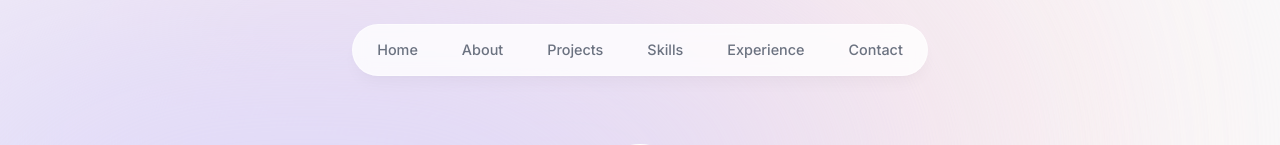
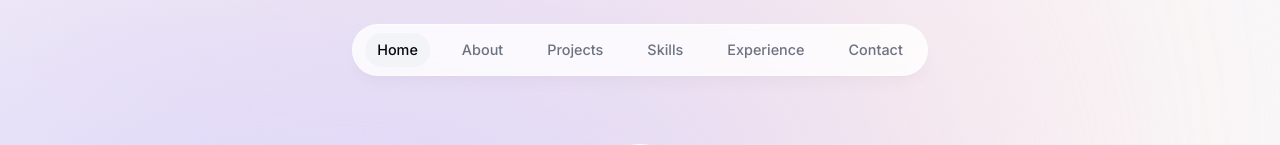
Before and after one commit to nboraxxd/portfolio, a Next.js app: page / in a window 1280 px wide. Shown: the top 145 px of the page. Built offline with nearby package versions, Linux system fonts and the light colour scheme.

Commit message:
Add active section highlighting in header

```diff
--- a/components/header/header.tsx
+++ b/components/header/header.tsx
@@ -1,11 +1,15 @@
 'use client'
 
 import Link from 'next/link'
+import { useState } from 'react'
 import { motion } from 'framer-motion'
 
 import { links } from '@/lib/data'
+import { cn } from '@/utils'
 
 export default function Header() {
+  const [activeSection, setActiveSection] = useState<(typeof links)[number]['name']>('Home')
+
   return (
     <header className="relative z-50">
       <motion.div
@@ -19,15 +23,31 @@ export default function Header() {
           {links.map((link) => (
             <motion.li
               key={link.hash}
-              className="flex h-3/4 items-center justify-center"
+              className="relative flex h-3/4 items-center justify-center"
               initial={{ y: -100, opacity: 0 }}
               animate={{ y: 0, opacity: 1 }}
             >
               <Link
                 href={link.hash}
-                className="focus-primary flex w-full items-center justify-center p-3 transition-colors hover:text-gray-950"
+                className={cn('focus-primary flex w-full items-center justify-center p-3', {
+                  'text-gray-950': activeSection === link.name,
+                  'transition-colors hover:text-gray-950': activeSection !== link.name,
+                })}
+                onClick={() => setActiveSection(link.name)}
               >
                 {link.name}
+
+                {activeSection === link.name && (
+                  <motion.span
+                    className="absolute inset-0 -z-10 rounded-full bg-gray-100"
+                    layoutId="activeSection"
+                    transition={{
+                      type: 'spring',
+                      damping: 30,
+                      stiffness: 380,
+                    }}
+                  ></motion.span>
+                )}
               </Link>
             </motion.li>
           ))}
```
